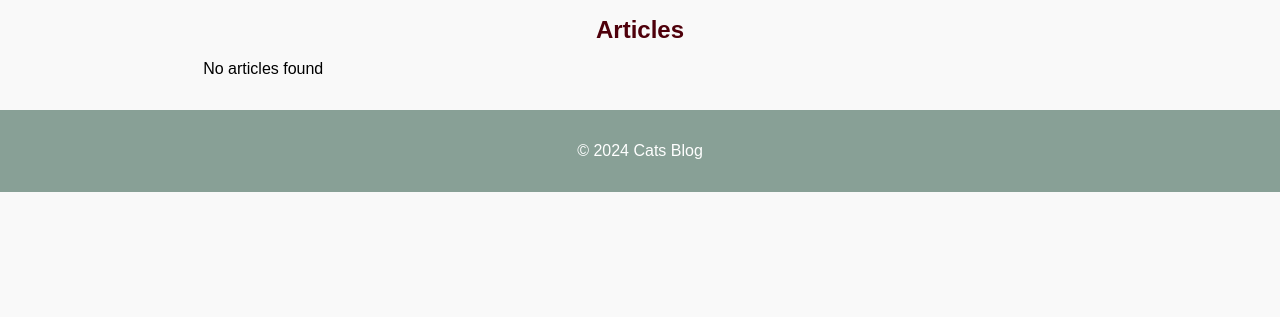
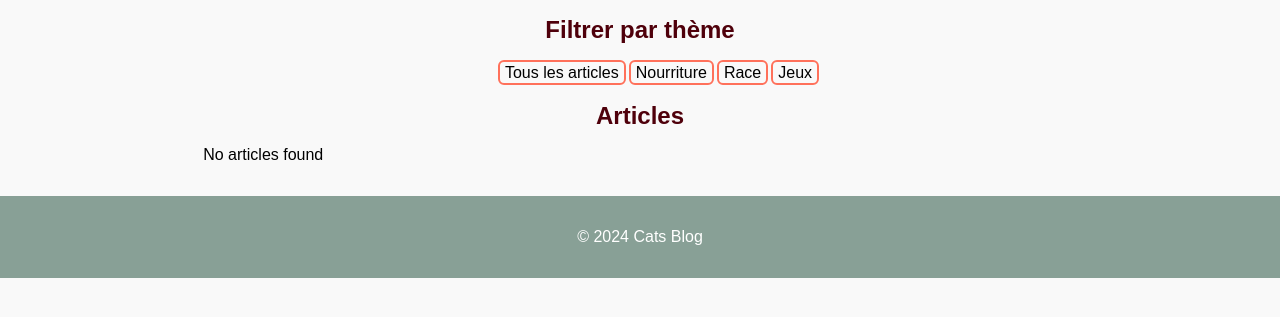
Before and after one commit to mab1o/Cats-blog, a Flask app: page /index?theme=nourriture in a window 1280 px wide. Shown: the part 130-447 px from the top of the page. Run offline with Flask 3, Linux system fonts and the light colour scheme; data that the repository does not hold is empty.

Commit message:
Articles by theme done

```diff
--- a/app/routes.py
+++ b/app/routes.py
@@ -1,4 +1,4 @@
-from flask import render_template, redirect, url_for, flash
+from flask import render_template, redirect, url_for, flash, request
 from flask_login import current_user, login_user, logout_user, login_required
 from app import app, db
 from app.models import User, Article
@@ -8,7 +8,12 @@ from app.forms import LoginForm, RegistrationForm, ArticleForm, DeleteArticleFor
 @app.route('/index')
 def index():
     articles = Article.query.all()
-    return render_template('home.html', title='Home', articles=articles)
+    theme_selectionne = request.args.get('theme')
+    if not theme_selectionne:
+        articles_filtres = articles
+    else:
+        articles_filtres = [article for article in articles if article.theme == theme_selectionne]
+    return render_template('home.html', title='Home', articles=articles_filtres)
 
 @app.route('/login', methods=['GET', 'POST'])
 def login():
--- a/app/static/style.css
+++ b/app/static/style.css
@@ -124,6 +124,24 @@ form {
 
 /* styles home.html */
 
+.art-link {
+    list-style: none;
+    display: flex;
+    margin :20px auto;
+}
+
+.art-link__link {
+    border-radius: 6px;
+    border : solid #FF715B 2px;
+    margin-right: 3px;
+    padding: 2px 5px;
+}
+
+.art-link__link:focus, .art-link__link,.art-link__link:active {
+    text-decoration: none;
+    color: black;
+}
+
 .art-grid {
     list-style: none;
     padding: 0;
--- a/app/templates/home.html
+++ b/app/templates/home.html
@@ -1,6 +1,13 @@
 {% extends "base.html" %}
 
 {% block content %}
+  <h2>Filtrer par thème </h2>
+  <ul class="art-link">
+      <li><a href="{{ url_for('index') }}" class="art-link__link">Tous les articles</a></li>
+      <li><a href="{{ url_for('index', theme='nourriture') }}" class="art-link__link">Nourriture</a></li>
+      <li><a href="{{ url_for('index', theme='race') }}" class="art-link__link">Race</a></li>
+      <li><a href="{{ url_for('index', theme='jeux') }}" class="art-link__link">Jeux</a></li>
+  </ul>
   <h2>Articles</h2>
   <ul class="art-grid">
     <div class="art-grid__cpt">
```
Also changed, not shown: ReadMe.md.
